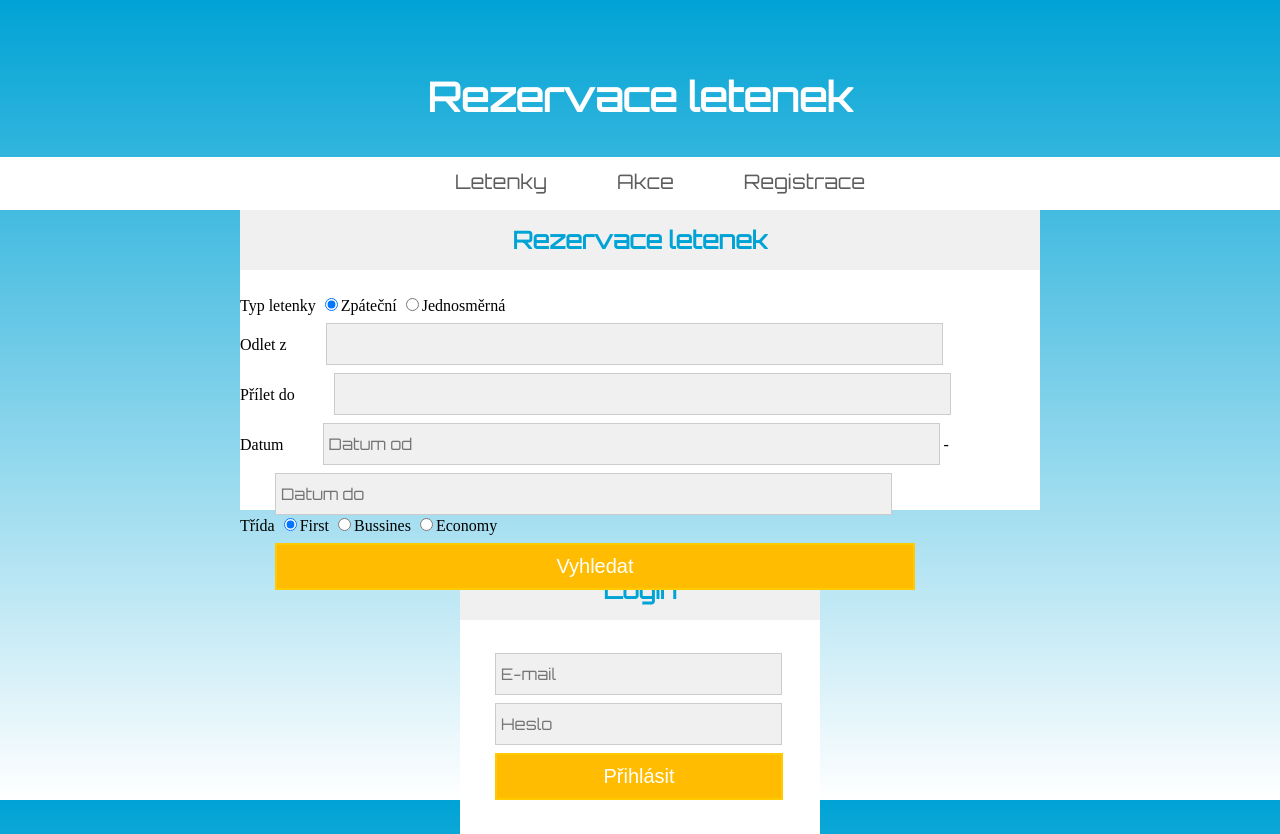
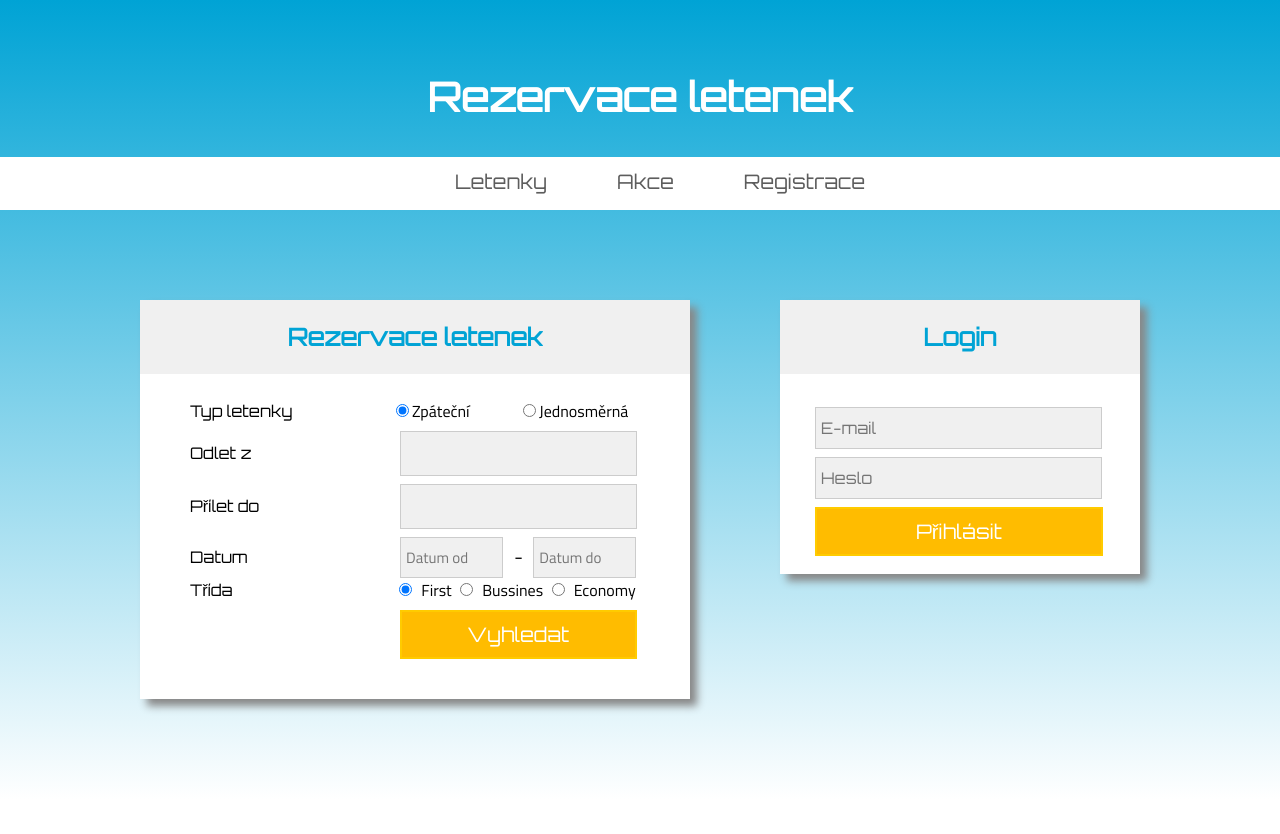
Before and after one commit to Prazdnaflaska/iis_projekt, a PHP site: page / in a window 1280 px wide. After the commit the page ends 761 px from the top, so only its background shows below. Run offline with PHP 8.4, Linux system fonts and the light colour scheme; data that the repository does not hold is empty; some libraries are stand-ins or nearby versions.

Commit message:
Update style.css

```diff
--- a/style.css
+++ b/style.css
@@ -6,13 +6,14 @@ body{
 
 
     margin: 0;
-    background-repeat: no-repeat;
+
     background-attachment: fixed;
 	background: -webkit-linear-gradient(#00A3D5,#ffffff);
 	background: -moz-linear-gradient(#00A3D5, #ffffff);
 	background: -o-linear-gradient(#00A3D5, #ffffff);
 	background: -ms-linear-gradient(#00A3D5, #ffffff);
 	background: linear-gradient(#00A3D5, #ffffff);
+	background-repeat: no-repeat;
 
 }
 
@@ -21,6 +22,7 @@ body{
 #header{
 	width: 100%;
 	height: 130px;
+
 
 }
 
@@ -113,39 +115,62 @@ h1{
 }
 
 
+#pageField{
+
+	width: 1000px;
+
+	margin: auto;
+
+}
+
 
 #textField{
 
+	background-color: #ffffff;
+	width: 550px;
+	box-shadow: 7px 7px 8px #888888;
+	margin-top: 90px;
+	float:left;
+	margin-bottom: 50px;
+
+}
+
+
+
+
+
+#loginform{
+	width: 360px;
+	height: 274px;
 	background-color: white;
-	width: 800px;
-	height: 300px;
+	box-shadow: 7px 7px 8px #888888;
+	float:right;
+	margin-top: 90px;
+
+}
+
+
+#reg_form{
+	width: 450px;
+	background-color: #ffffff;
+	box-shadow: 7px 7px 8px #888888;
 	margin: auto;
-
+	margin-top: 90px;
+	margin-bottom: 50px;
 
 
 }
 
-#loginform{
-	width: 360px;
-	height: 274px;
-	margin:auto;
-	margin-top: 50px;
-	background-color: white;
-
-}
-
-
 h2 {
 text-align:center;
-margin:-10px -40px;
-padding:25px;
+padding:2px;
 color:#00A3D5;
+
 }
 
 
 #login {
 width:100%;
-height: 60px;
 float:left;
 font-family: 'Orbitron', sans-serif;
 background-color: #F0F0F0;
@@ -153,7 +178,113 @@ margin-bottom: 25px;
 
 }
 
-input[type=text],input[type=password] {
+
+
+input[name=typ]{
+	margin-left: 50px;
+}
+
+
+#typLetenky{
+
+	font-family: 'Titillium Web', sans-serif;
+
+}
+
+h3{
+	font-size: 16px;
+	font-family: 'Orbitron', sans-serif;
+	font-weight: normal;
+}
+
+label{
+	font-size: 16px;
+	font-family: 'Orbitron', sans-serif;
+	font-weight: normal;
+	margin-right: 50px;
+	margin-left: 50px;
+}
+
+input[name=odlet]{
+width:40%;
+padding:10px;
+margin-top:8px;
+margin-left: 95px;
+border:1px solid #ccc;
+padding-left:5px;
+font-size:15px;
+font-family: 'Titillium Web', sans-serif;
+background-color: #F0F0F0;
+}
+
+input[name=prilet]{
+width:40%;
+padding:10px;
+margin-top:8px;
+margin-left: 87px;
+border:1px solid #ccc;
+padding-left:5px;
+font-size:15px;
+font-family: 'Titillium Web', sans-serif;
+background-color: #F0F0F0;
+}
+
+input[name=date]{
+width:16%;
+padding:8px;
+margin-top:8px;
+margin-left: 99px;
+border:1px solid #ccc;
+padding-left:5px;
+font-size:15px;
+font-family: 'Titillium Web', sans-serif;
+background-color: #F0F0F0;
+}
+
+input[name=date2]{
+width:16%;
+padding:8px;
+margin-top:8px;
+margin-left: -35px;
+border:1px solid #ccc;
+padding-left:5px;
+font-size:15px;
+font-family: 'Titillium Web', sans-serif;
+background-color: #F0F0F0;
+}
+
+
+
+label[for=tridas]{
+margin-right: 158px;
+}
+
+label[for=pomlcka]{
+	margin-left: 8px;
+	margin-right: 42px;
+}
+
+
+input[name=trida]{
+	margin-right: 9px;
+}
+
+
+input[name=hledej] {
+width:43%;
+background-color:#FFBC00;
+color:#fff;
+border:2px solid #FFCB00;
+padding:10px;
+font-size:20px;
+cursor:pointer;
+margin-bottom:40px;
+margin-top: 8px;
+margin-left: 260px;
+font-family: 'Orbitron', sans-serif;
+}
+
+input[name=username],input[name=password] {
 width:75%;
 padding:10px;
 margin-top:8px;
@@ -165,7 +296,7 @@ font-family: 'Orbitron', sans-serif;
 background-color: #F0F0F0;
 }
 
-input[type=submit] {
+input[name=submit] {
 width:80%;
 background-color:#FFBC00;
 color:#fff;
@@ -176,4 +307,105 @@ cursor:pointer;
 margin-bottom:15px;
 margin-top: 8px;
 margin-left: 35px;
+font-family: 'Orbitron', sans-serif;
 }
+
+
+input[name=jmeno]{
+width:40%;
+border:1px solid #ccc;
+font-size:12px;
+font-family: 'Orbitron', sans-serif;
+background-color: #F0F0F0;
+padding:10px;
+float: left;
+margin-top: 8px;
+}
+
+
+input[name=prijmeni]{
+width:40%;
+border:1px solid #ccc;
+font-size:12px;
+font-family: 'Orbitron', sans-serif;
+background-color: #F0F0F0;
+padding:10px;
+margin-left: 10px;
+margin-top: 8px;
+}
+
+
+
+input[name=add]{
+width:40%;
+border:1px solid #ccc;
+font-size:12px;
+font-family: 'Orbitron', sans-serif;
+background-color: #F0F0F0;
+padding:10px;
+float: left;
+margin-top: 8px;
+}
+
+input[name=mail]{
+width:87.6%;
+border:1px solid #ccc;
+font-size:12px;
+font-family: 'Orbitron', sans-serif;
+background-color: #F0F0F0;
+padding:10px;
+float: left;
+margin-top: 8px;
+}
+
+input[name=pass_reg]{
+width:40%;
+border:1px solid #ccc;
+font-size:12px;
+font-family: 'Orbitron', sans-serif;
+background-color: #F0F0F0;
+padding:10px;
+margin-top: 8px;
+
+}
+
+
+input[name=pass_reg2]{
+	width:40.2%;
+border:1px solid #ccc;
+font-size:12px;
+font-family: 'Orbitron', sans-serif;
+background-color: #F0F0F0;
+padding:10px;
+margin-left: 5px;
+}
+
+input[name=tel]{
+width:40%;
+border:1px solid #ccc;
+font-size:12px;
+font-family: 'Orbitron', sans-serif;
+background-color: #F0F0F0;
+padding:10px;
+margin-top: 8px;
+margin-left: 10px;
+}
+
+
+input[name=submit_reg] {
+width:87%;
+background-color:#FFBC00;
+color:#fff;
+border:2px solid #FFCB00;
+padding:10px;
+font-size:20px;
+cursor:pointer;
+margin-bottom:15px;
+margin-top: 8px;
+margin-left: 0px;
+font-family: 'Orbitron', sans-serif;
+}
+
+#jmeno_prij{
+	margin-left: 30px;;
+}
```
